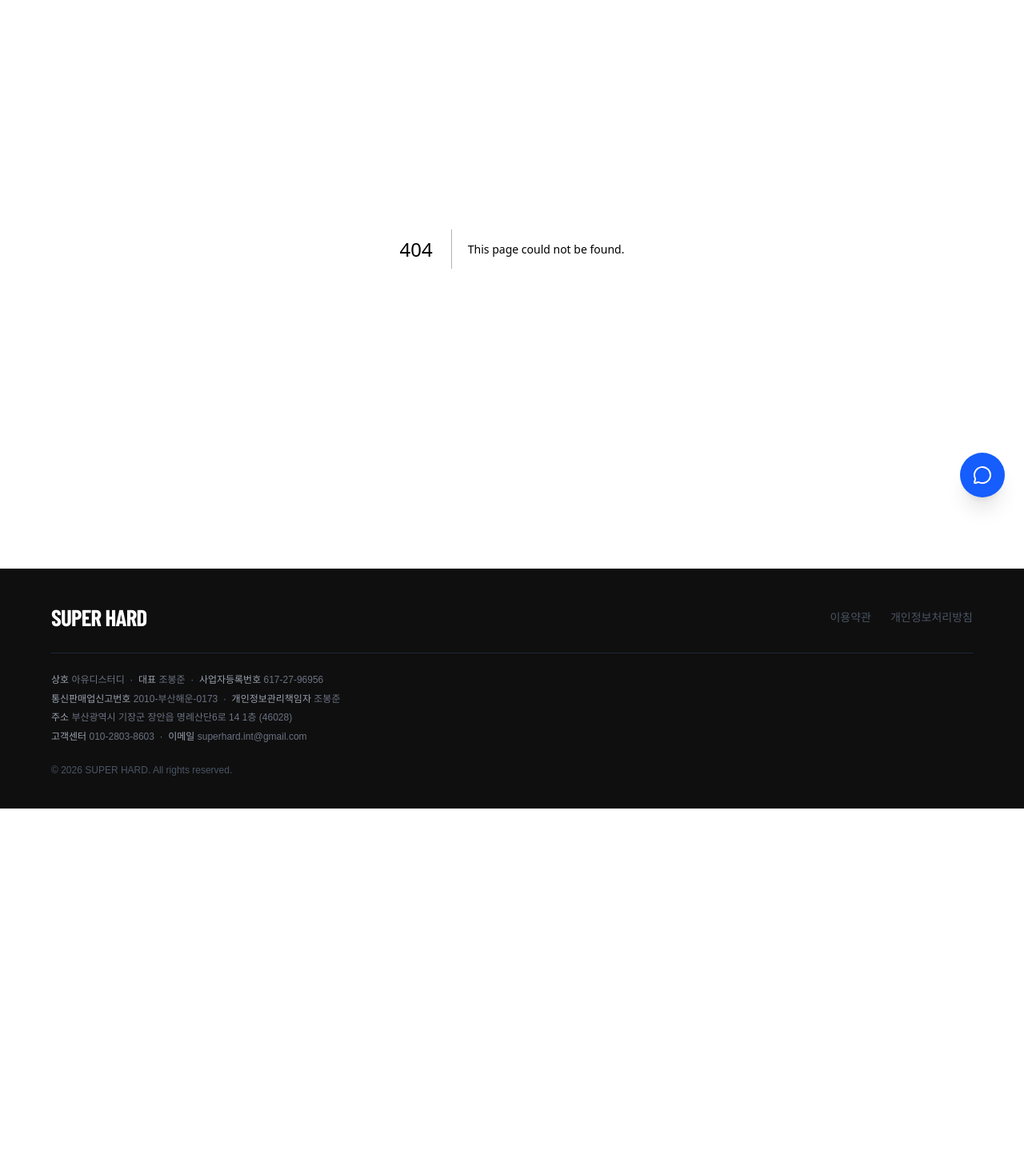
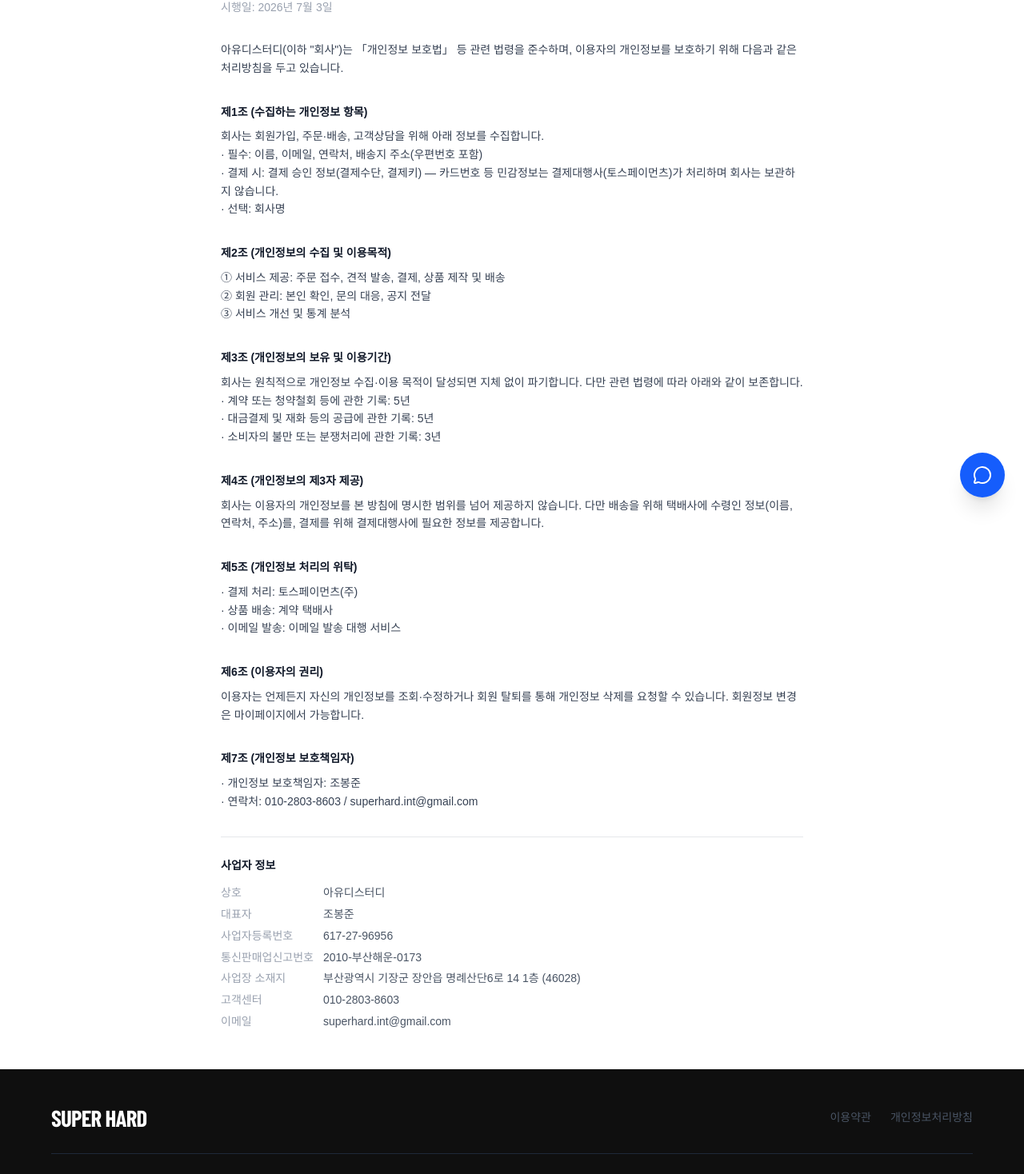
Before and after one commit to FighterManiak/dtf-print, a Next.js app: page /privacy in a window 1280 px wide. Before the commit this address had no page. Shown: the part 154-1622 px from the top of the page at 80% size. Before the commit the page ends 1165 px from the top, so only its background shows below. Built offline with nearby package versions, Linux system fonts and the light colour scheme; a web font is replaced by a local one.

Commit message:
feat: add 이용약관/개인정보처리방침 pages with business info + footer links

```diff
--- a/src/app/layout.tsx
+++ b/src/app/layout.tsx
@@ -30,8 +30,8 @@ export default function RootLayout({ children }: { children: React.ReactNode })
                 SUPER HARD
               </div>
               <div className="flex gap-6 text-gray-600">
-                <span className="hover:text-white cursor-pointer transition-colors">이용약관</span>
-                <span className="hover:text-white cursor-pointer transition-colors">개인정보처리방침</span>
+                <a href="/terms" className="hover:text-white transition-colors">이용약관</a>
+                <a href="/privacy" className="hover:text-white transition-colors">개인정보처리방침</a>
               </div>
             </div>
 
--- /dev/null
+++ b/src/app/privacy/page.tsx
@@ -0,0 +1,75 @@
+export const metadata = { title: '개인정보처리방침 · SUPER HARD' }
+
+export default function PrivacyPage() {
+  return (
+    <div className="max-w-3xl mx-auto px-5 py-12 text-gray-700">
+      <h1 className="text-2xl font-bold text-gray-900 mb-2">개인정보처리방침</h1>
+      <p className="text-sm text-gray-400 mb-8">시행일: 2026년 7월 3일</p>
+
+      <div className="space-y-8 text-sm leading-relaxed">
+        <section>
+          <p>아유디스터디(이하 &quot;회사&quot;)는 「개인정보 보호법」 등 관련 법령을 준수하며, 이용자의 개인정보를 보호하기 위해 다음과 같은 처리방침을 두고 있습니다.</p>
+        </section>
+
+        <section>
+          <h2 className="font-bold text-gray-900 mb-2">제1조 (수집하는 개인정보 항목)</h2>
+          <p>회사는 회원가입, 주문·배송, 고객상담을 위해 아래 정보를 수집합니다.<br />
+          · 필수: 이름, 이메일, 연락처, 배송지 주소(우편번호 포함)<br />
+          · 결제 시: 결제 승인 정보(결제수단, 결제키) — 카드번호 등 민감정보는 결제대행사(토스페이먼츠)가 처리하며 회사는 보관하지 않습니다.<br />
+          · 선택: 회사명</p>
+        </section>
+
+        <section>
+          <h2 className="font-bold text-gray-900 mb-2">제2조 (개인정보의 수집 및 이용목적)</h2>
+          <p>① 서비스 제공: 주문 접수, 견적 발송, 결제, 상품 제작 및 배송<br />
+          ② 회원 관리: 본인 확인, 문의 대응, 공지 전달<br />
+          ③ 서비스 개선 및 통계 분석</p>
+        </section>
+
+        <section>
+          <h2 className="font-bold text-gray-900 mb-2">제3조 (개인정보의 보유 및 이용기간)</h2>
+          <p>회사는 원칙적으로 개인정보 수집·이용 목적이 달성되면 지체 없이 파기합니다. 다만 관련 법령에 따라 아래와 같이 보존합니다.<br />
+          · 계약 또는 청약철회 등에 관한 기록: 5년<br />
+          · 대금결제 및 재화 등의 공급에 관한 기록: 5년<br />
+          · 소비자의 불만 또는 분쟁처리에 관한 기록: 3년</p>
+        </section>
+
+        <section>
+          <h2 className="font-bold text-gray-900 mb-2">제4조 (개인정보의 제3자 제공)</h2>
+          <p>회사는 이용자의 개인정보를 본 방침에 명시한 범위를 넘어 제공하지 않습니다. 다만 배송을 위해 택배사에 수령인 정보(이름, 연락처, 주소)를, 결제를 위해 결제대행사에 필요한 정보를 제공합니다.</p>
+        </section>
+
+        <section>
+          <h2 className="font-bold text-gray-900 mb-2">제5조 (개인정보 처리의 위탁)</h2>
+          <p>· 결제 처리: 토스페이먼츠(주)<br />
+          · 상품 배송: 계약 택배사<br />
+          · 이메일 발송: 이메일 발송 대행 서비스</p>
+        </section>
+
+        <section>
+          <h2 className="font-bold text-gray-900 mb-2">제6조 (이용자의 권리)</h2>
+          <p>이용자는 언제든지 자신의 개인정보를 조회·수정하거나 회원 탈퇴를 통해 개인정보 삭제를 요청할 수 있습니다. 회원정보 변경은 마이페이지에서 가능합니다.</p>
+        </section>
+
+        <section>
+          <h2 className="font-bold text-gray-900 mb-2">제7조 (개인정보 보호책임자)</h2>
+          <p>· 개인정보 보호책임자: 조봉준<br />
+          · 연락처: 010-2803-8603 / superhard.int@gmail.com</p>
+        </section>
+
+        <section className="border-t border-gray-200 pt-6">
+          <h2 className="font-bold text-gray-900 mb-3">사업자 정보</h2>
+          <ul className="space-y-1 text-gray-600">
+            <li><span className="inline-block w-32 text-gray-400">상호</span>아유디스터디</li>
+            <li><span className="inline-block w-32 text-gray-400">대표자</span>조봉준</li>
+            <li><span className="inline-block w-32 text-gray-400">사업자등록번호</span>617-27-96956</li>
+            <li><span className="inline-block w-32 text-gray-400">통신판매업신고번호</span>2010-부산해운-0173</li>
+            <li><span className="inline-block w-32 text-gray-400">사업장 소재지</span>부산광역시 기장군 장안읍 명례산단6로 14 1층 (46028)</li>
+            <li><span className="inline-block w-32 text-gray-400">고객센터</span>010-2803-8603</li>
+            <li><span className="inline-block w-32 text-gray-400">이메일</span>superhard.int@gmail.com</li>
+          </ul>
+        </section>
+      </div>
+    </div>
+  )
+}
--- /dev/null
+++ b/src/app/terms/page.tsx
@@ -0,0 +1,72 @@
+export const metadata = { title: '이용약관 · SUPER HARD' }
+
+export default function TermsPage() {
+  return (
+    <div className="max-w-3xl mx-auto px-5 py-12 text-gray-700">
+      <h1 className="text-2xl font-bold text-gray-900 mb-2">이용약관</h1>
+      <p className="text-sm text-gray-400 mb-8">시행일: 2026년 7월 3일</p>
+
+      <div className="space-y-8 text-sm leading-relaxed">
+        <section>
+          <h2 className="font-bold text-gray-900 mb-2">제1조 (목적)</h2>
+          <p>본 약관은 아유디스터디(이하 &quot;회사&quot;)가 운영하는 SUPER HARD DTF 출력 서비스(이하 &quot;서비스&quot;)의 이용과 관련하여 회사와 이용자의 권리·의무 및 책임사항을 규정함을 목적으로 합니다.</p>
+        </section>
+
+        <section>
+          <h2 className="font-bold text-gray-900 mb-2">제2조 (정의)</h2>
+          <p>① &quot;서비스&quot;란 회사가 제공하는 DTF 전사 필름 출력 및 관련 인쇄 서비스를 말합니다.<br />
+          ② &quot;이용자&quot;란 본 약관에 따라 회사가 제공하는 서비스를 이용하는 회원 및 비회원을 말합니다.</p>
+        </section>
+
+        <section>
+          <h2 className="font-bold text-gray-900 mb-2">제3조 (서비스의 제공 및 변경)</h2>
+          <p>① 회사는 이용자에게 DTF 출력물의 견적, 주문, 결제, 배송 서비스를 제공합니다.<br />
+          ② 회사는 서비스의 내용, 품질, 가격 등을 변경할 수 있으며, 변경 시 사전에 공지합니다.</p>
+        </section>
+
+        <section>
+          <h2 className="font-bold text-gray-900 mb-2">제4조 (주문 및 결제)</h2>
+          <p>① 이용자는 회사가 정한 절차에 따라 견적 또는 바로주문을 통해 상품을 주문합니다.<br />
+          ② 결제는 신용카드, 무통장입금 등 회사가 제공하는 수단으로 이루어집니다.<br />
+          ③ 시안 파일에 따른 제작 특성상 작업이 개시된 이후에는 주문 취소가 제한될 수 있습니다.</p>
+        </section>
+
+        <section>
+          <h2 className="font-bold text-gray-900 mb-2">제5조 (배송)</h2>
+          <p>① 배송비는 주문 금액 및 배송 지역에 따라 부과됩니다.<br />
+          ② 기본 배송비는 3,000원이며, 9,900원 이상 구매 시 기본 배송비는 무료입니다. 제주 지역은 3,000원, 그 외 도서산간 지역은 5,000원의 추가 배송비가 부과됩니다.</p>
+        </section>
+
+        <section>
+          <h2 className="font-bold text-gray-900 mb-2">제6조 (취소 및 환불)</h2>
+          <p>① 제작 개시 전에는 전액 환불이 가능합니다.<br />
+          ② 주문 제작 상품의 특성상 제작이 개시된 이후 또는 이용자의 시안·요청에 따라 제작된 상품은 「전자상거래 등에서의 소비자보호에 관한 법률」에 따라 청약철회가 제한될 수 있습니다.<br />
+          ③ 제품 하자 또는 오배송의 경우 회사 부담으로 재제작 또는 환불 처리합니다.</p>
+        </section>
+
+        <section>
+          <h2 className="font-bold text-gray-900 mb-2">제7조 (이용자의 의무)</h2>
+          <p>이용자는 타인의 저작권·상표권 등 지식재산권을 침해하는 시안을 주문해서는 안 되며, 이로 인해 발생하는 법적 책임은 이용자에게 있습니다.</p>
+        </section>
+
+        <section>
+          <h2 className="font-bold text-gray-900 mb-2">제8조 (면책조항)</h2>
+          <p>회사는 천재지변, 이용자의 귀책사유로 인한 서비스 이용 장애에 대하여 책임을 지지 않습니다.</p>
+        </section>
+
+        <section className="border-t border-gray-200 pt-6">
+          <h2 className="font-bold text-gray-900 mb-3">사업자 정보</h2>
+          <ul className="space-y-1 text-gray-600">
+            <li><span className="inline-block w-32 text-gray-400">상호</span>아유디스터디</li>
+            <li><span className="inline-block w-32 text-gray-400">대표자</span>조봉준</li>
+            <li><span className="inline-block w-32 text-gray-400">사업자등록번호</span>617-27-96956</li>
+            <li><span className="inline-block w-32 text-gray-400">통신판매업신고번호</span>2010-부산해운-0173</li>
+            <li><span className="inline-block w-32 text-gray-400">사업장 소재지</span>부산광역시 기장군 장안읍 명례산단6로 14 1층 (46028)</li>
+            <li><span className="inline-block w-32 text-gray-400">고객센터</span>010-2803-8603</li>
+            <li><span className="inline-block w-32 text-gray-400">이메일</span>superhard.int@gmail.com</li>
+          </ul>
+        </section>
+      </div>
+    </div>
+  )
+}
```
